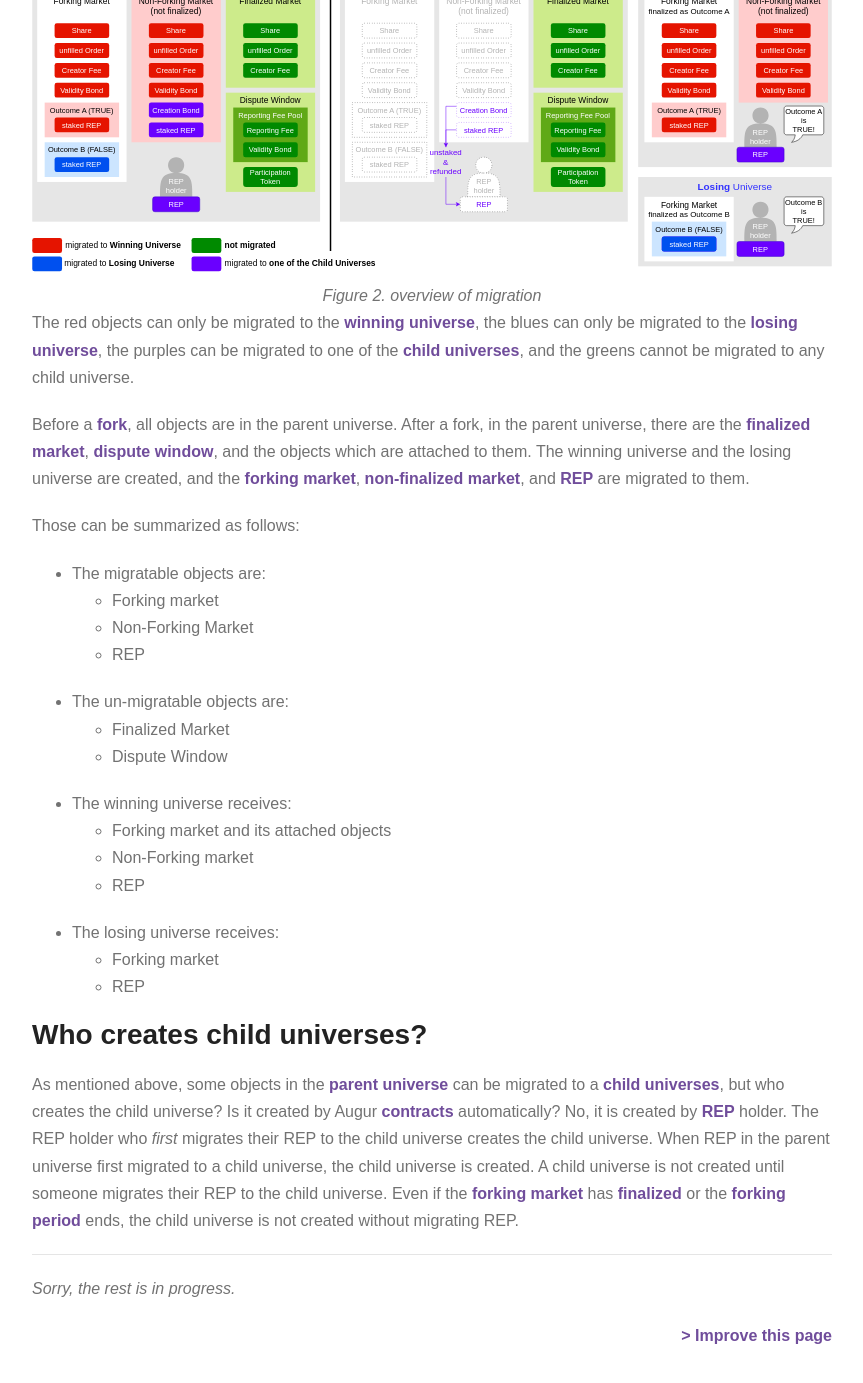
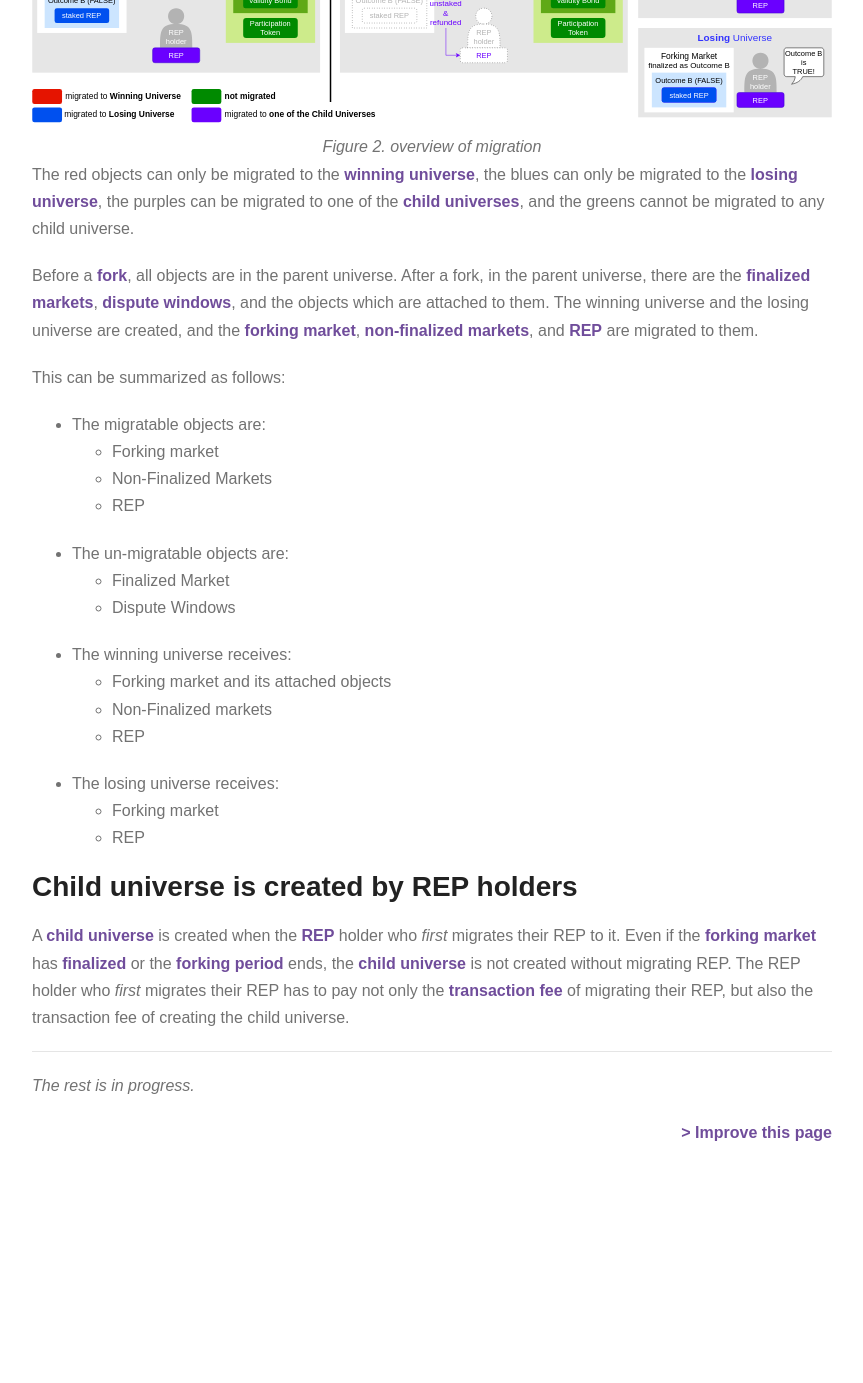
Before and after one commit to MicahZoltu/Augur.Guide-for-IPFS, a Jekyll site: the page built from collections/_version2-english/9-fork/4-migration-of-the-objects.md, in a window 1280 px wide and 1400 px high, scrolled down 1148 px. Shown: the top 1383 px of the window, without its empty margins (358-1221 px from the left). Built offline with Jekyll 4.4.1, drawn with Linux system fonts in a browser that asks for light colours; comment, search, counter and statistics services are not loaded; after the commit the page ends 2344 px from its top, so only the background shows below that; some of the changed text lies outside the part shown.

Commit message:
Change wording & Simplify sentences

```diff
--- a/collections/_version2-english/9-fork/4-migration-of-the-objects.md
+++ b/collections/_version2-english/9-fork/4-migration-of-the-objects.md
@@ -25,19 +25,16 @@
 {% assign glossary_reputation_token = glossary_path | append: '#Reputation_Token' %}
 {% assign glossary_smart_contract = glossary_path | append: '#Smart_Contract' %}
 {% assign glossary_share = glossary_path | append: '#Share' %}
+{% assign glossary_share = glossary_transaction_fee | append: '#Transaction_Fee' %}
 {% assign glossary_unfilled_order = glossary_path | append: '#Unfilled_Order' %}
 {% assign glossary_universe = glossary_path | append: '#Universe' %}
 {% assign glossary_validity_bond = glossary_path | append: '#Validity_Bond' %}
 {% assign glossary_winning_universe = glossary_path | append: '#Winning_Universe' %}
 
-# Not only REP you can migrate
-You probably know you have to migrate your [REP]({{glossary_reputation_token}}) by yourself when a [fork]({{glossary_fork}}) occurs. But REP isn't the only one that can be migrated. On this page, we dive a bit deeper into the migration of REP and other migratable objects in the [universe]({{glossary_universe}}).
-
-**Note:** This page does not cover all objects in the universe, but only those that are likely to directly affect end users.
+# Migratable objects in Augur
+This page covers the details of what objects in the Augur system of [contracts]({{glossary_smart_contract}}) are migratable between [parent]({{glossary_parent_universe}}) and [child universes]({{glossary_child_universe}}). However *all* objects are not covered on this page, but only those that are likely to directly affect end users.
 
 # Hierarchical Relationships between Objects
-Before you understand the migration of the objects, let's understand the relationships between them, it could make it easier to understand the migration.
-
 The objects in the [universe]({{glossary_universe}}) form a hierarchical relationship with the universe as a top.
 {% capture image_src %}{{ "/" | absolute_url }}assets/images/{{page.collection}}/fork/migration-of-the-objects/relationships-between-objects.svg{% endcapture %}
 {% include zoom-image.html src=image_src caption="Figure 1. hierarchical relationships between objects" %}
@@ -51,28 +48,28 @@
 
 The red objects can only be migrated to the [winning universe]({{glossary_winning_universe}}), the blues can only be migrated to the [losing universe]({{glossary_losing_universe}}), the purples can be migrated to one of the [child universes]({{glossary_child_universe}}), and the greens cannot be migrated to any child universe.
 
-Before a [fork]({{glossary_fork}}), all objects are in the parent universe. After a fork, in the parent universe, there are the [finalized market]({{glossary_finalized_market}}), [dispute window]({{glossary_dispute_window}}), and the objects which are attached to them. The winning universe and the losing universe are created, and the [forking market]({{glossary_forking_market}}), [non-finalized market]({{glossary_non_finalized_market}}), and [REP]({{glossary_reputation_token}}) are migrated to them.
+Before a [fork]({{glossary_fork}}), all objects are in the parent universe. After a fork, in the parent universe, there are the [finalized markets]({{glossary_finalized_market}}), [dispute windows]({{glossary_dispute_window}}), and the objects which are attached to them. The winning universe and the losing universe are created, and the [forking market]({{glossary_forking_market}}), [non-finalized markets]({{glossary_non_finalized_market}}), and [REP]({{glossary_reputation_token}}) are migrated to them.
 
-Those can be summarized as follows:
+This can be summarized as follows:
 
   - The migratable objects are:
     - Forking market
-    - Non-Forking Market
+    - Non-Finalized Markets
     - REP
   - The un-migratable objects are:
     - Finalized Market
-    - Dispute Window
+    - Dispute Windows
   - The winning universe receives:
     - Forking market and its attached objects
-    - Non-Forking market
+    - Non-Finalized markets
     - REP
   - The losing universe receives:
     - Forking market
     - REP
 
-# Who creates child universes?
-As mentioned above, some objects in the [parent universe]({{glossary_parent_universe}}) can be migrated to a [child universes]({{glossary_child_universe}}), but who creates the child universe? Is it created by Augur [contracts]({{glossary_smart_contract}}) automatically? No, it is created by [REP]({{glossary_reputation_token}}) holder. The REP holder who *first* migrates their REP to the child universe creates the child universe. When REP in the parent universe first migrated to a child universe, the child universe is created. A child universe is not created until someone migrates their REP to the child universe. Even if the [forking market]({{glossary_forking_market}}) has [finalized]({{glossary_finalized_market}}) or the [forking period]({{glossary_forking_period}}) ends, the child universe is not created without migrating REP.
+# Child universe is created by REP holders
+A [child universe]({{glossary_child_universe}}) is created when the [REP]({{glossary_reputation_token}}) holder who *first* migrates their REP to it. Even if the [forking market]({{glossary_forking_market}}) has [finalized]({{glossary_finalized_market}}) or the [forking period]({{glossary_forking_period}}) ends, the [child universe]({{glossary_child_universe}}) is not created without migrating REP. The REP holder who *first* migrates their REP has to pay not only the [transaction fee]({{glossary_transaction_fee}}) of migrating their REP, but also the transaction fee of creating the child universe.
 
 ---
 
-*Sorry, the rest is in progress.*
+*The rest is in progress.*
```
